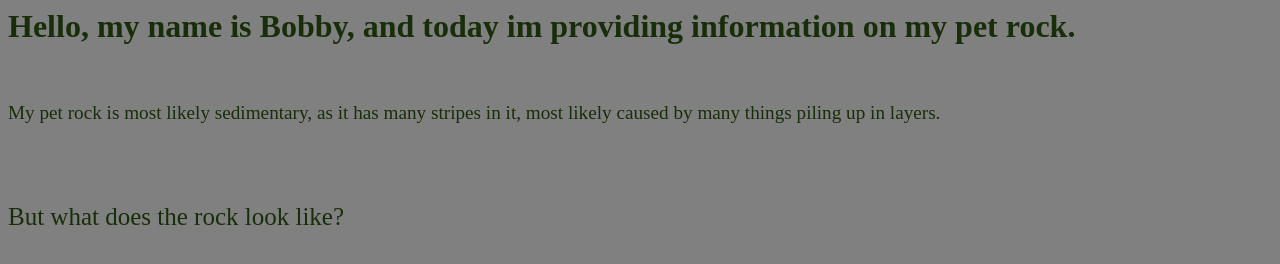
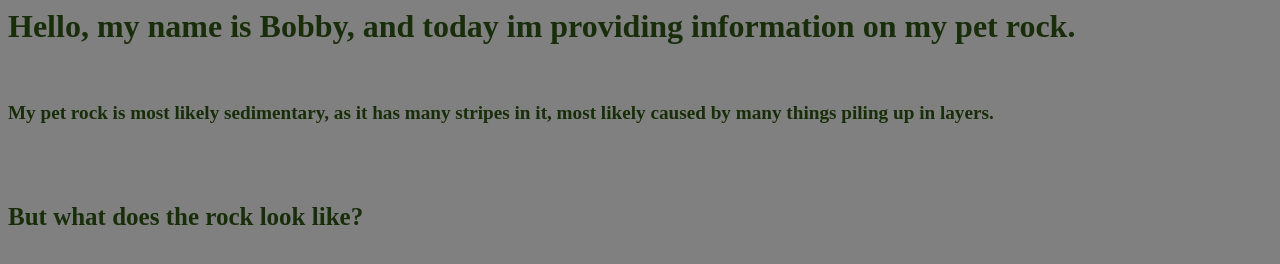
Before and after one commit to ghosthollowknightreal/ghosthollowknightreal.github.io-repo2, a plain HTML site: page index.html in a window 1280 px wide. Drawn offline with Linux system fonts and the light colour scheme.

Commit message:
Update index.html

```diff
--- a/index.html
+++ b/index.html
@@ -1,8 +1,8 @@
 <body bgcolor="grey">
-<h1 style="color: #182D09;"> Hello, my name is Bobby, and today im providing information on my pet rock.</h1> <br>
+<h1 style="color: #182D09; font-weight: bold;"> Hello, my name is Bobby, and today im providing information on my pet rock.</h1> <br>
 <br>
-<big style="color: #182D09;"> My pet rock is most likely sedimentary, as it has many stripes in it, most likely caused by many things piling up in layers.</big> <br>
+<big style="color: #182D09; font-weight: bold;"> My pet rock is most likely sedimentary, as it has many stripes in it, most likely caused by many things piling up in layers.</big> <br>
 <br>
  <br>
  <br>
- <p style="font-size: 25px; color: #182D09;"> But what does the rock look like? </p>
+ <p style="font-size: 25px; color: #182D09; font-weight: bold;"> But what does the rock look like? </p>
```
